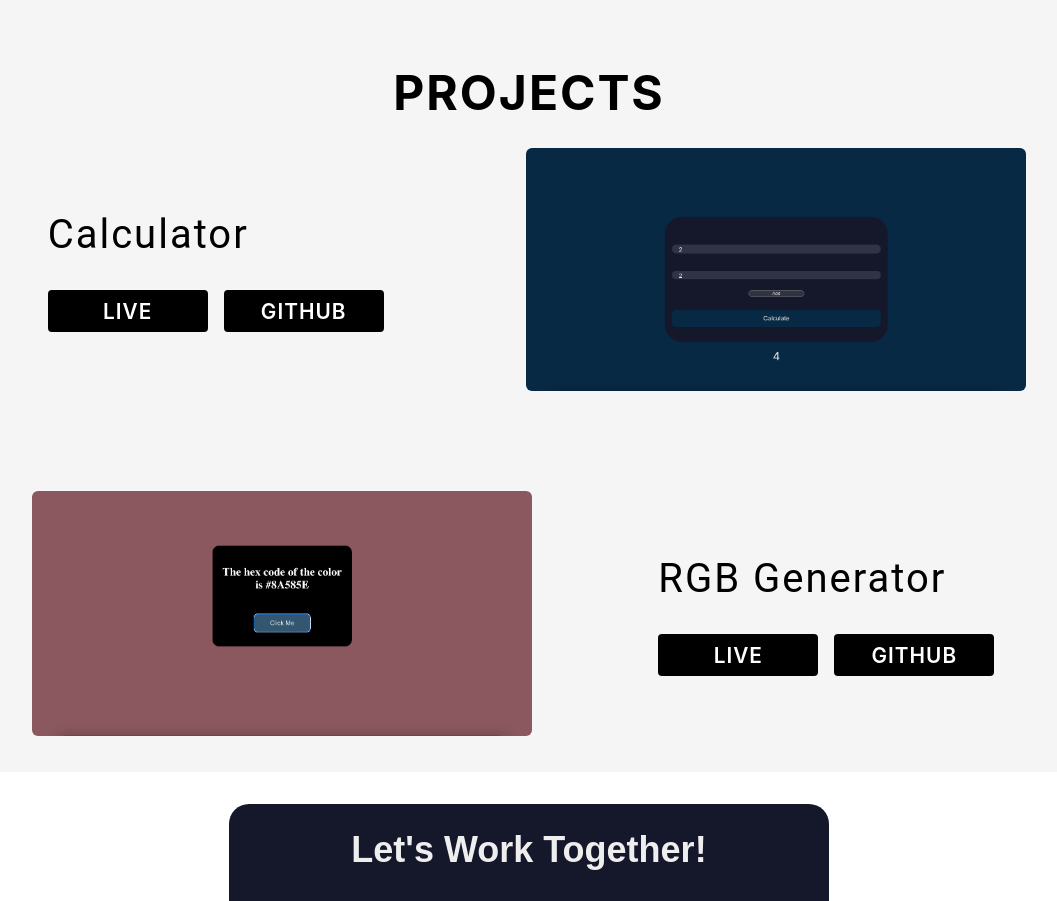
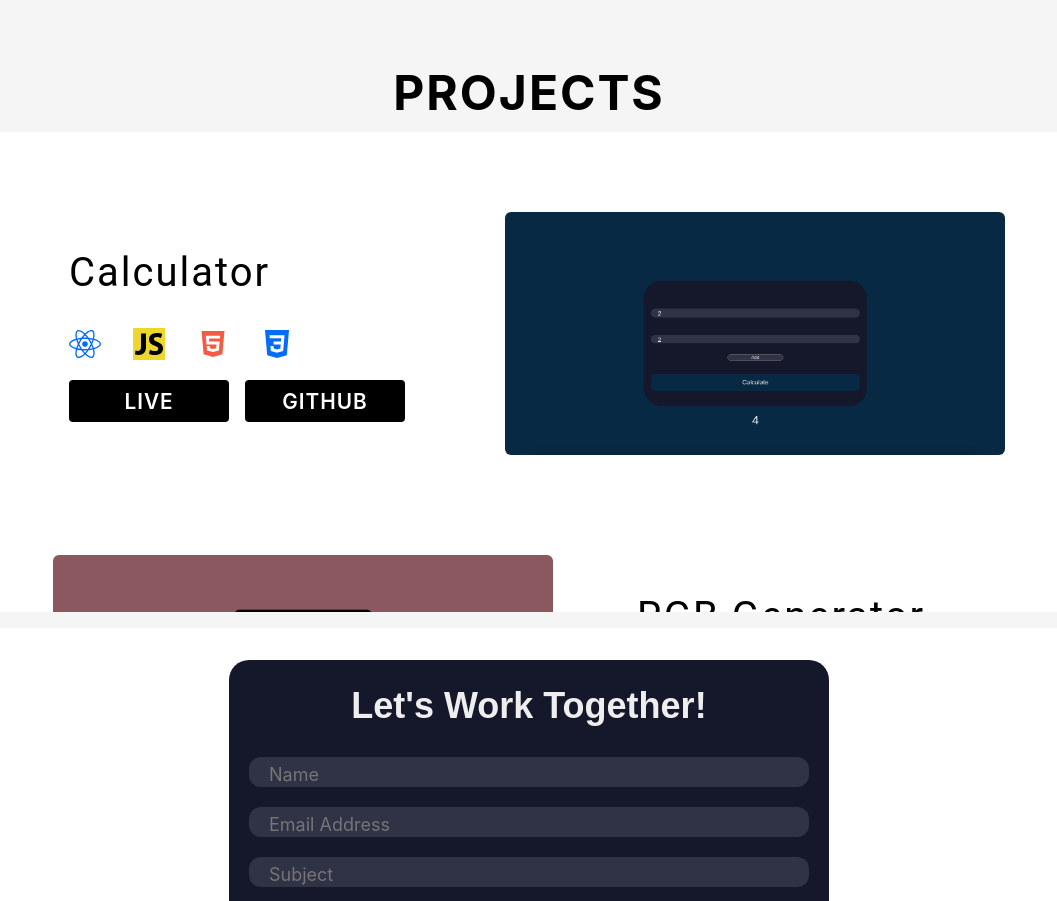
Before and after one commit to lundrew/port, a React (Create React App) app: page / in a window 1280 px wide. Shown: the part 1640-2541 px from the top of the page, without its empty margins (111-1168 px from the left). Built offline with nearby package versions, Linux system fonts and the light colour scheme.

Commit message:
project div added

```diff
--- a/src/components/Projects.js
+++ b/src/components/Projects.js
@@ -1,14 +1,33 @@
 import project1 from './Images/Projects/calc.png';
 import project2 from './Images/Projects/rgb.png';
+
+import { IconContext } from 'react-icons';
+import { AiFillHtml5 } from 'react-icons/ai';
+import { IoLogoCss3 } from 'react-icons/io';
+import { IoLogoJavascript } from 'react-icons/io';
+import { FaReact } from 'react-icons/fa';
+import { FaGitAlt } from 'react-icons/fa';
+import { FaGithub } from 'react-icons/fa';
+import { SiRubyonrails } from 'react-icons/si'
+import { DiRuby } from 'react-icons/di'
+import { SiPostman } from 'react-icons/si'
+import { SiPostgresql } from 'react-icons/si'
 
 const Projects = () => {
   return (
     <section id="projects" className="project-section">
       <h1 className="project-section-h1">Projects</h1>
+
+
+      <div className="scroll">
       <div className="projects-cnt">
         <div className="project-wrapper">
           <div className="project-description">
             <h1>Calculator</h1>
+            <FaReact className="project-icons" style={{ color: '#066BF7 ',fontSize: '2rem', }} />
+            <IoLogoJavascript className="project-icons" style={{color: '#000',backgroundColor: '#EDD62E ',fontSize: '2rem',}}/>
+            <AiFillHtml5 className="project-icons" style={{ color: '#f55a42',fontSize: '2rem', }} />
+            <IoLogoCss3 className="project-icons" style={{ color: '#066BF7',fontSize: '2rem', }} />
             <p></p>
             <div className="btn-wrapper">
               <a
@@ -34,6 +53,10 @@ const Projects = () => {
         <div className="project-wrapper row-reverse">
           <div className="project-description">
             <h1>RGB Generator</h1>
+            <FaReact className="project-icons" style={{ color: '#066BF7 ',fontSize: '2rem', }} />
+            <IoLogoJavascript className="project-icons" style={{color: '#000',backgroundColor: '#EDD62E ',fontSize: '2rem',}}/>
+            <AiFillHtml5 className="project-icons" style={{ color: '#f55a42',fontSize: '2rem', }} />
+            <IoLogoCss3 className="project-icons" style={{ color: '#066BF7',fontSize: '2rem', }} />
             <p></p>
             <div className="btn-wrapper">
               <a
@@ -60,7 +83,7 @@ const Projects = () => {
             />
           </div>
         </div>
-
+        </div>
       </div>
     </section>
   );
--- a/src/styles.css
+++ b/src/styles.css
@@ -394,6 +394,28 @@
     object-fit: contain;
   }
 
+  .project-icons {
+    padding: 0px;
+    transition: transform .8s; /* Animation */
+    margin-right: 2rem;
+    margin-bottom: -1rem;
+}
+
+.project-icons:hover {
+    transform: scale(1.2);
+}
+
+  .scroll {
+    padding:4px;
+    background-color: #fff;
+    width: auto;
+    height: 30rem;
+    overflow-x: hidden;
+    overflow-y: auto;
+    padding: 4rem;
+    border-radius: 3rem;
+}
+
   /* Footer Styles   */
   footer {
     height: 200px;
@@ -597,16 +619,6 @@
   .submit:active {
     background-color: #06b;
   }
-
-
-
-
-
-
-
-
-
-
 
 
 
```
